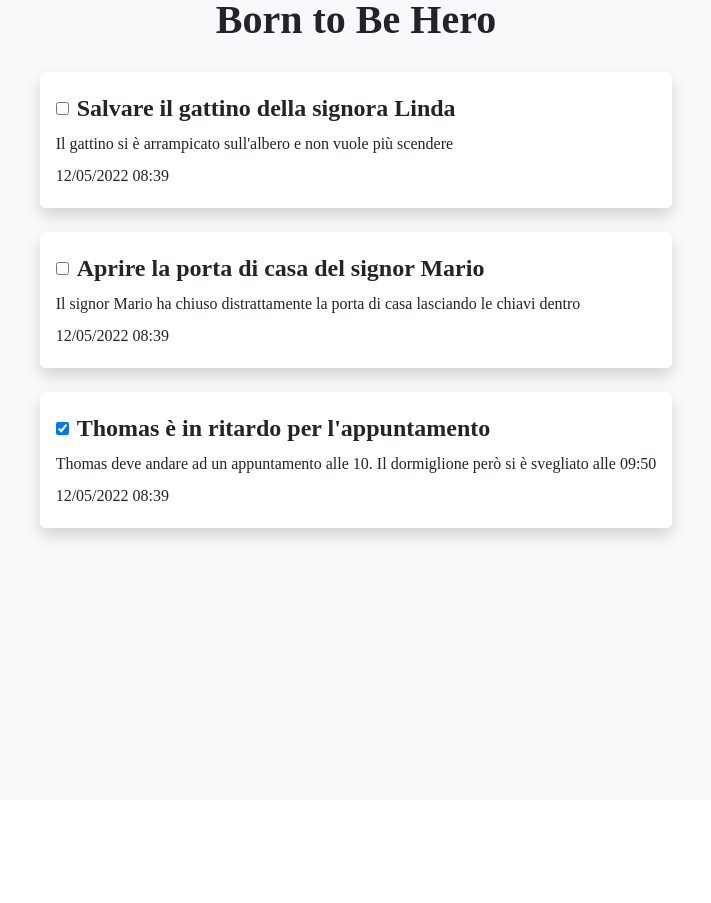
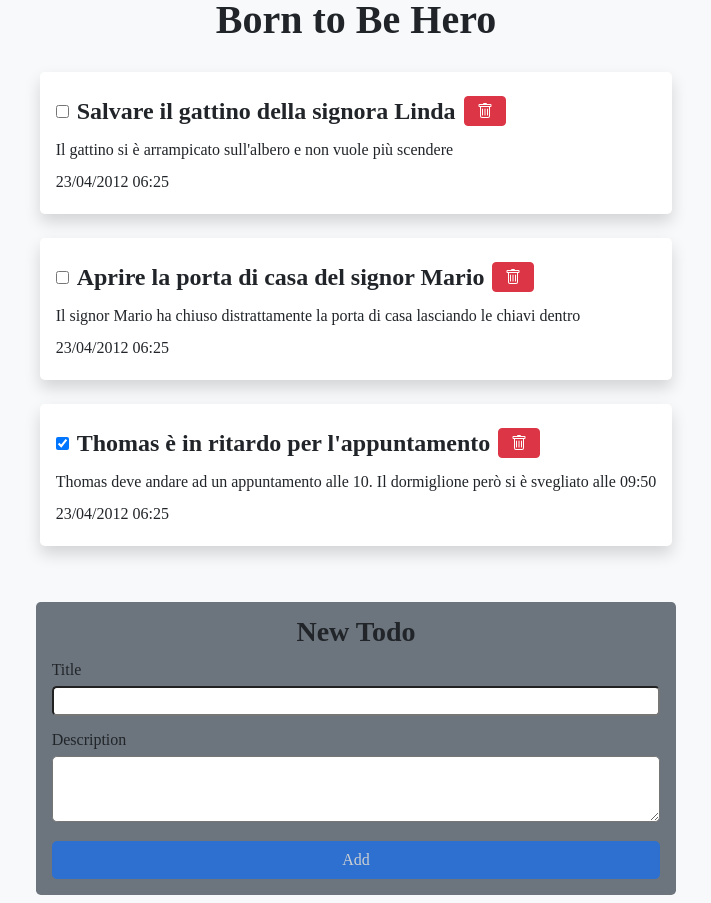
Before and after one commit to mistmay/angular-project-assignment-exercize, an Angular app: page /todo in a window 1280 px wide. Shown: the whole page, without its empty margins (284-995 px from the left). Before the commit the page ends 800 px from the top, so only its background shows below. Built offline with nearby package versions, Linux system fonts and the light colour scheme; data requests are answered from the project's data file.

Commit message:
assignment-8 completed

```diff
--- a/db.json
+++ b/db.json
@@ -1,3 +1,25 @@
 {
-    "todos": []
+  "todos": [
+    {
+      "id": 1,
+      "title": "Salvare il gattino della signora Linda",
+      "description": "Il gattino si è arrampicato sull'albero e non vuole più scendere",
+      "done": false,
+      "createdAt": "2012-04-23T18:25:43.511Z"
+    },
+    {
+      "id": 2,
+      "title": "Aprire la porta di casa del signor Mario",
+      "description": "Il signor Mario ha chiuso distrattamente la porta di casa lasciando le chiavi dentro",
+      "done": false,
+      "createdAt": "2012-04-23T18:25:43.511Z"
+    },
+    {
+      "id": 3,
+      "title": "Thomas è in ritardo per l'appuntamento",
+      "description": "Thomas deve andare ad un appuntamento alle 10. Il dormiglione però si è svegliato alle 09:50",
+      "done": true,
+      "createdAt": "2012-04-23T18:25:43.511Z"
+    }
+  ]
 }
--- /dev/null
+++ b/src/app/components/todo-form.component.ts
@@ -0,0 +1,49 @@
+import { Component, OnInit, Output, EventEmitter, Input } from '@angular/core';
+import { FormBuilder, Validators, FormGroup } from '@angular/forms';
+import { Todo } from '../models/todo';
+
+@Component({
+  selector: 'app-todo-form',
+  template: `
+    <div class="container p-2">
+      <form class="bg-secondary w-100 rounded-3 p-3 d-flex flex-column align-items-center gap-3 mt-5" [formGroup]="form" (ngSubmit)="addTodo()">
+        <h3 class="fs-3 fw-bold">New Todo</h3>
+        <div class="w-100">
+          <label for="title" class="mb-2">Title</label>
+          <input type="text" id="title" name="title" class="w-100 rounded-3 p-1" formControlName="title">
+          <span class="text-white mt-2 d-inline-block" *ngIf="form.controls['title'].dirty && form.hasError('required', 'title')">Required</span>
+          <span class="text-white mt-2 d-inline-block" *ngIf="form.controls['title'].dirty && form.hasError('minlength', 'title')">At least 3 characters</span>
+        </div>
+        <div class="w-100">
+          <label for="description" class="mb-2">Description</label>
+          <textarea id="description" name="description" class="w-100 rounded-3 p-3" formControlName="description"></textarea>
+          <span class="text-white mt-2 d-inline-block" *ngIf="form.controls['description'].dirty && form.hasError('required', 'description')">Required</span>
+          <span class="text-white mt-2 d-inline-block" *ngIf="form.controls['description'].dirty && form.hasError('minlength', 'description')">At least 3 characters</span>
+        </div>
+        <button type="submit" class="btn btn-primary w-100 rounded-3" [disabled]="form.invalid">Add</button>
+      </form>
+    </div>
+  `,
+  styles: [
+  ]
+})
+export class TodoFormComponent implements OnInit {
+  @Output() newTodo: EventEmitter<Todo> = new EventEmitter<Todo>();
+  @Input() length!: number;
+  form!: FormGroup;
+
+  constructor(private formBuilder: FormBuilder) { }
+
+  ngOnInit(): void {
+    this.form = this.formBuilder.group({
+      title: ['', Validators.compose([Validators.required, Validators.minLength(3)])],
+      description: ['', Validators.compose([Validators.required, Validators.minLength(3)])]
+    });
+  }
+
+  addTodo(): void {
+    this.newTodo.emit({ ...this.form.value, done: false, createdAt: new Date() });
+    this.form.reset();
+  }
+
+}
--- a/src/app/components/todo-list-item.component.ts
+++ b/src/app/components/todo-list-item.component.ts
@@ -1,4 +1,4 @@
-import { Component, OnInit, Input } from '@angular/core';
+import { Component, OnInit, Input, Output, EventEmitter } from '@angular/core';
 import { Todo } from '../models/todo';
 
 @Component({
@@ -6,18 +6,26 @@ import { Todo } from '../models/todo';
   template: `
     <div class="bg-white rounded-3 w-100 py-4 px-3 d-flex flex-column gap-3 shadow">
       <div class="d-flex align-items-center gap-2">
-        <input type="checkbox" name="done" [(ngModel)]="todo.done">
+        <input type="checkbox" name="done" [(ngModel)]="todo.done" (change)="updateTodo.emit(todo)">
         <h3 class="fs-4 fw-bold">{{todo.title}}</h3>
+        <button type="button" class="btn btn-danger d-flex justify-content-center align-items-center" (click)="deleteTodo.emit(todo.id)">
+          <img src="../../assets/svg/trash.svg">
+        </button>
       </div>
       <p>{{todo.description}}</p>
       <small>{{todo.createdAt | date:'dd/MM/yyyy hh:mm'}}</small>
     </div>
   `,
-  styles: [
-  ]
+  styles: [`
+  img {
+    filter: invert(100%) sepia(82%) saturate(2%) hue-rotate(27deg) brightness(112%) contrast(101%);
+  }
+  `]
 })
 export class TodoListItemComponent implements OnInit {
   @Input() todo!: Todo;
+  @Output() updateTodo: EventEmitter<Todo> = new EventEmitter<Todo>();
+  @Output() deleteTodo: EventEmitter<number> = new EventEmitter<number>();
 
   constructor() { }
 
--- a/src/app/components/todo-list.component.ts
+++ b/src/app/components/todo-list.component.ts
@@ -1,11 +1,11 @@
-import { Component, OnInit, Input } from '@angular/core';
+import { Component, OnInit, Input, Output, EventEmitter } from '@angular/core';
 import { Todo } from '../models/todo';
 
 @Component({
   selector: 'app-todo-list',
   template: `
     <div class="d-flex flex-column align-items-center gap-4 container">
-      <app-todo-list-item *ngFor="let todo of todoList" [todo]="todo" class="w-100"></app-todo-list-item>
+      <app-todo-list-item *ngFor="let todo of todoList" [todo]="todo" class="w-100" (updateTodo)="updateTodo.emit($event)" (deleteTodo)="deleteTodo.emit($event)"></app-todo-list-item>
     </div>
   `,
   styles: [
@@ -13,6 +13,8 @@ import { Todo } from '../models/todo';
 })
 export class TodoListComponent implements OnInit {
   @Input() todoList!: Todo[];
+  @Output() updateTodo: EventEmitter<Todo> = new EventEmitter<Todo>();
+  @Output() deleteTodo: EventEmitter<number> = new EventEmitter<number>();
 
   constructor() { }
 
--- a/src/app/services/todo-repository.service.ts
+++ b/src/app/services/todo-repository.service.ts
@@ -22,8 +22,8 @@ export class TodoRepositoryService {
     return this.http.post<Todo>('http://localhost:3000/todos', todo);
   }
 
-  update(id: number, todo: Todo): Observable<Todo> {
-    return this.http.put<Todo>(`http://localhost:3000/todos/${id}`, todo);
+  update(todo: Todo): Observable<Todo> {
+    return this.http.put<Todo>(`http://localhost:3000/todos/${todo.id}`, todo);
   }
 
   deleteById(id: number): Observable<Todo> {
--- a/src/app/views/todo-page.component.ts
+++ b/src/app/views/todo-page.component.ts
@@ -1,42 +1,72 @@
-import { Component, OnInit } from '@angular/core';
+import { Component, OnDestroy, OnInit } from '@angular/core';
+import { Subscription } from 'rxjs';
 import { Todo } from '../models/todo';
+import { TodoRepositoryService } from '../services/todo-repository.service';
 
 @Component({
   selector: 'app-todo-page',
   template: `
-    <app-todo-list [todoList]="todoList"></app-todo-list>
+    <ng-container *ngIf="todoList; else loading">
+      <app-todo-list [todoList]="todoList" (updateTodo)="updateTodo($event)" (deleteTodo)="deleteTodo($event)"></app-todo-list>
+      <app-todo-form [length]="todoList.length" (newTodo)="addTodo($event)"></app-todo-form>
+    </ng-container>
+    <ng-template #loading>
+      <p>Loading</p>
+    </ng-template>
   `,
   styles: [
   ]
 })
-export class TodoPageComponent implements OnInit {
-  todoList: Todo[] = [
-    {
-      id: 1,
-      title: 'Salvare il gattino della signora Linda',
-      description: "Il gattino si è arrampicato sull'albero e non vuole più scendere",
-      done: false,
-      createdAt: new Date()
-    },
-    {
-      id: 2,
-      title: 'Aprire la porta di casa del signor Mario',
-      description: "Il signor Mario ha chiuso distrattamente la porta di casa lasciando le chiavi dentro",
-      done: false,
-      createdAt: new Date()
-    },
-    {
-      id: 3,
-      title: "Thomas è in ritardo per l'appuntamento",
-      description: "Thomas deve andare ad un appuntamento alle 10. Il dormiglione però si è svegliato alle 09:50",
-      done: true,
-      createdAt: new Date()
-    }
-  ]
+export class TodoPageComponent implements OnInit, OnDestroy {
+  todoList!: Todo[];
+  subscriptions: Subscription[] = [];
 
-  constructor() { }
+  constructor(private api: TodoRepositoryService) { }
 
   ngOnInit(): void {
+    this.getTodo();
+  }
+
+  getTodo(): void {
+    this.subscriptions.push(
+      this.api.getAll()
+        .subscribe((res: Todo[]) => {
+          this.todoList = res;
+        })
+    );
+  }
+
+  updateTodo(todo: Todo): void {
+    this.subscriptions.push(
+      this.api.update(todo)
+        .subscribe((res: Todo) => {
+          this.getTodo();
+        })
+    );
+  }
+
+  addTodo(todo: Todo): void {
+    this.subscriptions.push(
+      this.api.create(todo)
+        .subscribe((res: Todo) => {
+          this.getTodo();
+        })
+    );
+  }
+
+  deleteTodo(id: number): void {
+    this.subscriptions.push(
+      this.api.deleteById(id)
+        .subscribe((res: Todo) => {
+          this.getTodo();
+        })
+    );
+  }
+
+  ngOnDestroy(): void {
+    this.subscriptions.forEach((subscription: Subscription) => {
+      subscription.unsubscribe();
+    });
   }
 
 }
```
Also changed, not shown: src/app/app.module.ts (+6 -3 lines), src/assets/svg/trash.svg (added).
